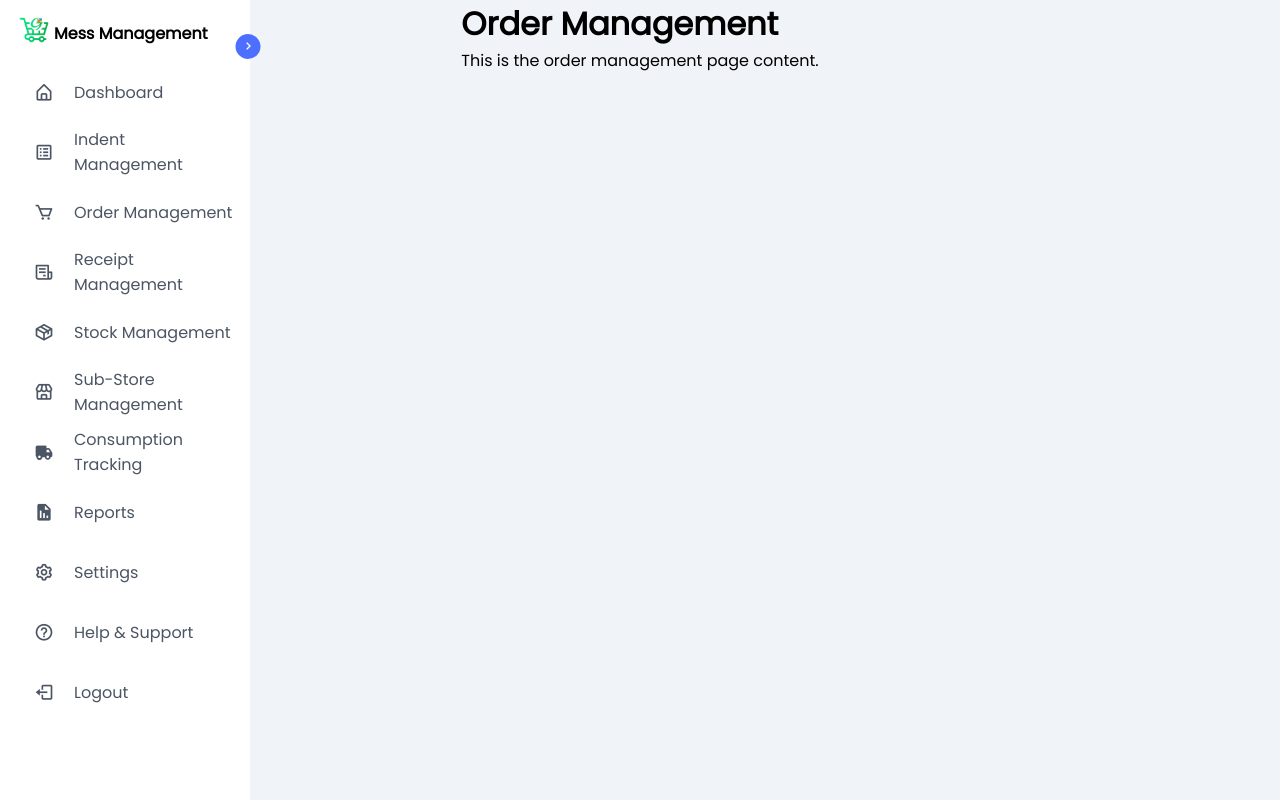
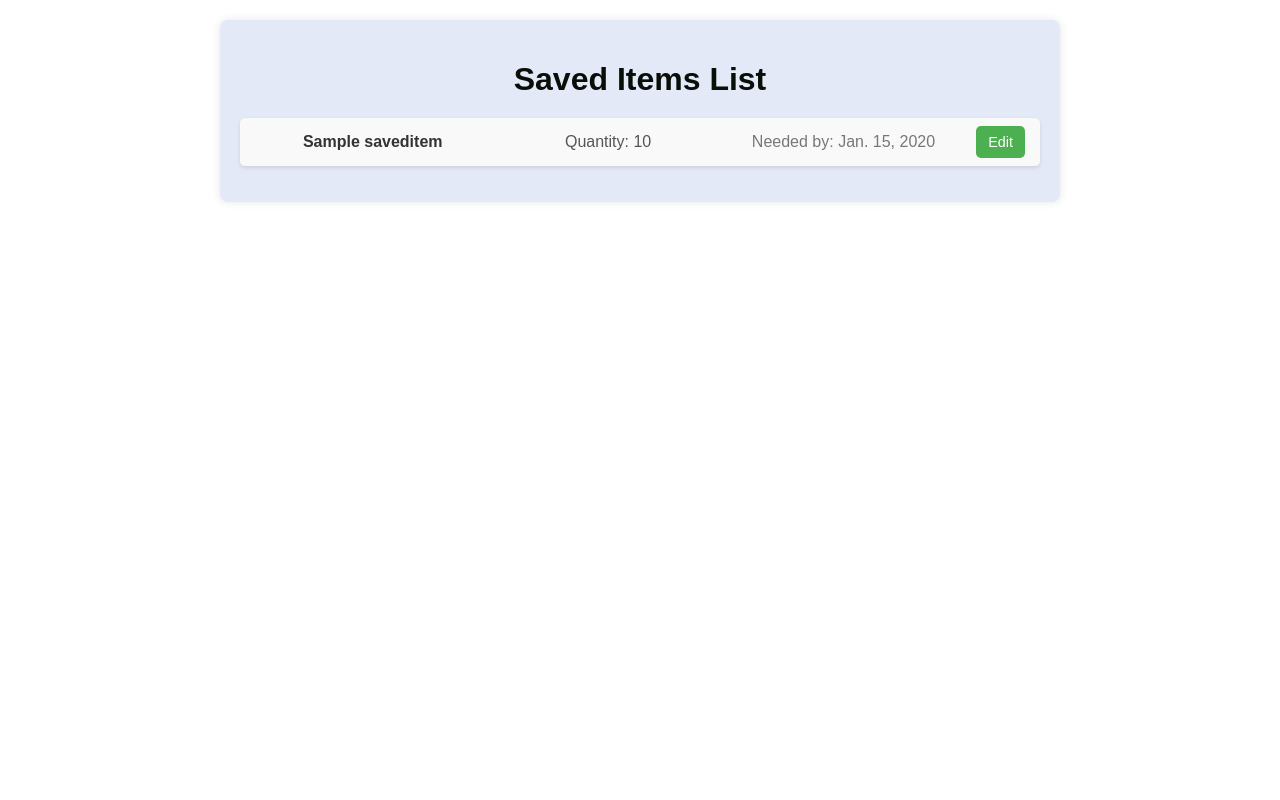
Before and after one commit to Deepaks31/Mess-stock-maintanence, a Django app: page / in a window 1280 px wide. Run offline with Django 5.2, Linux system fonts and the light colour scheme; a user stored in the database is signed in; tables that the repository leaves empty hold one stand-in row (values such as "Sample post").

Commit message:
new page added

```diff
--- /dev/null
+++ b/product/static/css/saved_item_list.css
@@ -0,0 +1,85 @@
+/* General body styling */
+body {
+    font-family: Arial, sans-serif;
+    background-color: white;
+    margin: 0;
+    padding: 20px;
+    color: #333;
+}
+
+/* Container for the items list */
+.container {
+    max-width: 800px;
+    margin: 0 auto;
+    background-color: #E4E9F7;
+    padding: 20px;
+    box-shadow: 0 0 10px rgba(0, 0, 0, 0.1);
+    border-radius: 8px;
+}
+
+/* Heading */
+h1 {
+    text-align: center;
+    color: #090e09;
+    margin-bottom: 20px;
+}
+
+/* List styling */
+ul {
+    list-style-type: none;
+    padding: 0;
+}
+
+li {
+    background-color: #f9f9f9;
+    margin-bottom: 10px;
+    padding: 15px;
+    border-radius: 5px;
+    box-shadow: 0 2px 4px rgba(0, 0, 0, 0.1);
+    display: flex;
+    justify-content: space-between;
+    align-items: center;
+}
+
+/* Item details with equal spacing */
+.items {
+    display: flex;
+    width: 100%;
+    justify-content: space-between;
+    align-items: center;
+}
+
+/* Individual item fields */
+.item-name, .item-quantity, .item-date {
+    flex: 1;
+    text-align: center;
+}
+
+.item-name {
+    font-weight: bold;
+    color: #333;
+}
+
+.item-quantity {
+    color: #555;
+}
+
+.item-date {
+    color: #777;
+}
+
+/* Edit button styling */
+.edit-button {
+    background-color: #4CAF50;
+    color: white;
+    padding: 8px 12px;
+    text-decoration: none;
+    border-radius: 5px;
+    font-size: 0.9em;
+    margin-left: 15px;
+    transition: background-color 0.3s ease;
+}
+
+.edit-button:hover {
+    background-color: #45a049;
+}
--- a/product/templates/home.html
+++ b/product/templates/home.html
@@ -6,7 +6,6 @@
     <meta name="viewport" content="width=device-width, initial-scale=1.0">
     <link rel="stylesheet" href="{% static 'css/home.css' %}">
     <link href="https://unpkg.com/boxicons@2.1.4/css/boxicons.min.css" rel="stylesheet">
-    {% block extra_css %}{% endblock %}
     <title>{% block title %}Home{% endblock %}</title>
 </head>
 <body>
@@ -76,18 +75,6 @@
                             </a>
                         </li>
                         <li class="nav-link">
-                            <a href="#">
-                                <i class='bx bx-cog icon'></i>
-                                <span class="text nav-text">Settings</span>
-                            </a>
-                        </li>
-                        <li class="nav-link">
-                            <a href="#">
-                                <i class='bx bx-help-circle icon'></i>
-                                <span class="text nav-text">Help & Support</span>
-                            </a>
-                        </li>
-                        <li class="nav-link">
                             <a href="{% url 'logout' %}">
                                 <i class='bx bx-log-out icon'></i>
                                 <span class="text nav-text">Logout</span>
@@ -106,6 +93,5 @@
     </div>
 
     <script src="{% static 'js/home.js' %}"></script>
-    {% block extra_js %}{% endblock %}
 </body>
 </html>
--- a/product/templates/item_list.html
+++ b/product/templates/item_list.html
@@ -1,8 +1,30 @@
-{% extends 'home.html' %}
+{%load static%}
+<!DOCTYPE html>
+<html lang="en">
+<head>
+    <meta charset="UTF-8">
+    <meta name="viewport" content="width=device-width, initial-scale=1.0">
+    <title>Saved Items List</title>
+    <link rel="stylesheet" href="{% static 'css/saved_item_list.css' %}">
+</head>
+<body>
+    <div class="container">
+        <h1>Saved Items List</h1>
+        <ul>
+            {% for item in saved_items %}
+                <li>
+                    <div class="items">
+                        <span class="item-name">{{ item.item_name }}</span>
+                        <span class="item-quantity">Quantity: {{ item.quantity }}</span>
+                        <span class="item-date">Needed by: {{ item.needed_date }}</span>
+                    </div>
+                    <div>
+                        <a href="{% url 'edit_item' item.id %}" class="edit-button">Edit</a>
+                    </div>
+                </li>
+            {% endfor %}
+        </ul>
+    </div>
 
-{% block title %}Order Management{% endblock %}
-
-{% block content %}
-  <h1>Order Management</h1>
-  <p>This is the order management page content.</p>
-{% endblock %}
+</body>
+</html>
--- a/product/urls.py
+++ b/product/urls.py
@@ -4,7 +4,8 @@ from  . import views
 urlpatterns = [
     path('login/',views.login,name='login'),
     path('order/',views.order,name='order'),
-    path('', views.item_list, name='item_list'),
+    path('', views.saved_items_list, name='saved_items_list'),
+    path('edit-item/<int:id>/', views.edit_item, name='edit_item'),
     path('home/',views.home,name='home'),
     path('signup/',views.signup,name='signup'),
     path('logout/',views.logout,name='logout'),
--- a/product/views.py
+++ b/product/views.py
@@ -1,5 +1,5 @@
-from .models import SavedItem, Item
-from django.shortcuts import render, HttpResponse, redirect
+from .models import SavedItem
+from django.shortcuts import get_object_or_404,render, HttpResponse, redirect
 from django.contrib.auth.models import User
 from django.contrib.auth import authenticate, login as auth_login, logout as auth_logout
 from django.contrib.auth.decorators import login_required
@@ -20,14 +20,32 @@ def order(request):
             if item_name.strip() and quantity.strip():
                 SavedItem.objects.create(item_name=item_name, quantity=quantity, needed_date=needed_date)
 
-        return redirect('item_list')
+
 
     return render(request, 'order.html')
 
 @login_required(login_url='login')
-def item_list(request):
-    items = Item.objects.all()
-    return render(request, 'item_list.html', {'items': items})
+def saved_items_list(request):
+    saved_items = SavedItem.objects.all()  # Retrieve all saved items
+    return render(request, 'item_list.html', {'saved_items': saved_items})
+
+def edit_item(request, id):
+    item = get_object_or_404(SavedItem, id=id)
+
+    if request.method == 'POST':
+        item_name = request.POST.get('item_name')
+        quantity = request.POST.get('quantity')
+        needed_date = request.POST.get('needed_date')
+
+        # Update the item
+        item.item_name = item_name
+        item.quantity = quantity
+        item.needed_date = needed_date
+        item.save()
+
+        return redirect('saved_items_list')
+
+    return render(request, 'edit_item.html', {'item': item})
 
 def signup(request):
     if request.method == 'POST':
```
Also changed, not shown: product/static/css/edit_item.css (added, +57 -0 lines), product/templates/edit_item.html (added, +31 -0 lines), product/templates/order.html (+23 -29 lines).
